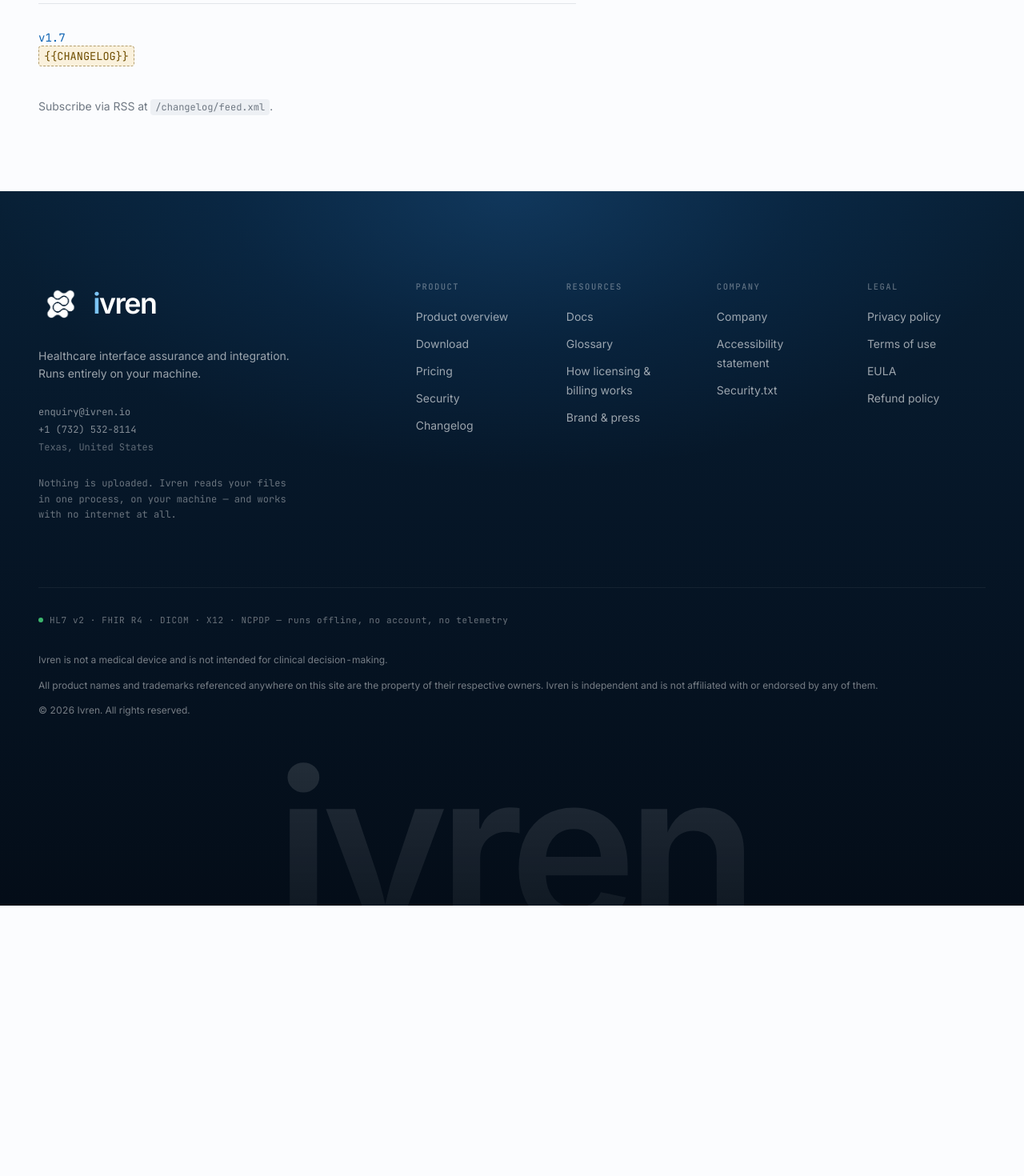
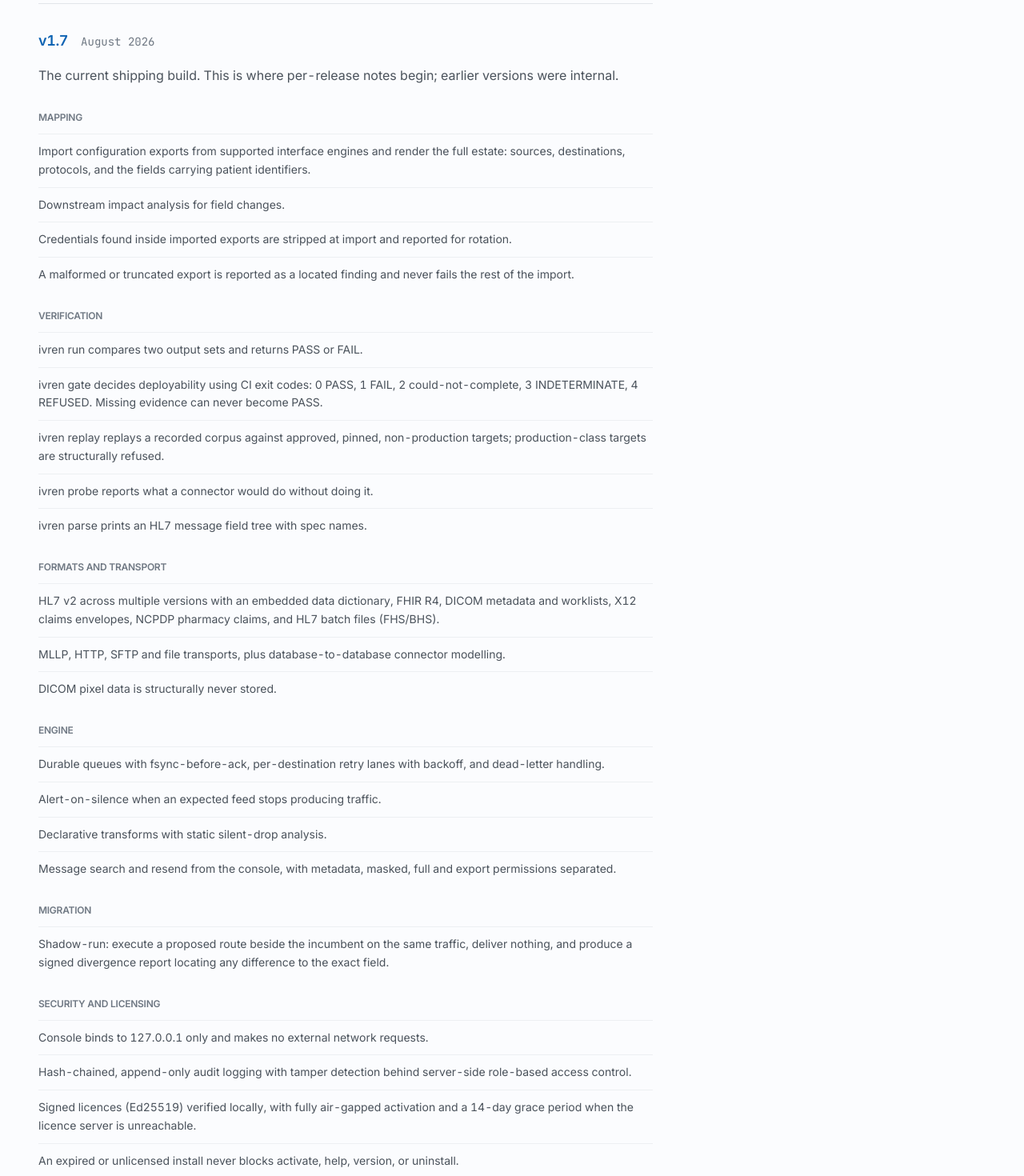
Before and after one commit to tonimnim/ivren.io-web, a Next.js app: page /changelog in a window 1280 px wide. Shown: the part 480-1950 px from the top of the page at 80% size. Before the commit the page ends 1612 px from the top, so only its background shows below. Built offline with nearby package versions, Linux system fonts and the light colour scheme.

Commit message:
Replace all placeholders with real content

```diff
--- a/src/app/brand/page.tsx
+++ b/src/app/brand/page.tsx
@@ -2,7 +2,7 @@
 import Image from "next/image";
 import { Section } from "@/components/container";
 import { PageHero } from "@/components/page-hero";
-import { Placeholder } from "@/components/placeholder";
+import { company } from "@/lib/company";
 import { pageMetadata } from "@/lib/seo";
 
 export const metadata: Metadata = pageMetadata({
@@ -99,9 +99,17 @@
           of existing interface engines and running entirely on the
           hospital&rsquo;s own machine.
         </p>
-        <div className="mt-6">
-          <Placeholder>PRESS_PHOTO</Placeholder>
-        </div>
+        <p className="mt-6 max-w-2xl text-sm leading-relaxed text-ink-secondary">
+          Press and analyst enquiries, including requests for additional
+          assets or an interview:{" "}
+          <a
+            href={`mailto:${company.email}`}
+            className="text-accent hover:text-accent-strong"
+          >
+            {company.email}
+          </a>
+          .
+        </p>
       </Section>
     </>
   );
--- a/src/app/changelog/page.tsx
+++ b/src/app/changelog/page.tsx
@@ -1,7 +1,6 @@
 import type { Metadata } from "next";
 import { Section } from "@/components/container";
 import { PageHero } from "@/components/page-hero";
-import { Placeholder } from "@/components/placeholder";
 import { company } from "@/lib/company";
 import { pageMetadata } from "@/lib/seo";
 
@@ -11,6 +10,75 @@
   description:
     "Ivren release notes, newest first — written for the analyst who reads diffs.",
 });
+
+type Release = {
+  version: string;
+  date: string;
+  summary: string;
+  sections: { heading: string; items: string[] }[];
+};
+
+const RELEASES: Release[] = [
+  {
+    version: company.version,
+    date: "August 2026",
+    summary:
+      "The current shipping build. This is where per-release notes begin; earlier versions were internal.",
+    sections: [
+      {
+        heading: "Mapping",
+        items: [
+          "Import configuration exports from supported interface engines and render the full estate: sources, destinations, protocols, and the fields carrying patient identifiers.",
+          "Downstream impact analysis for field changes.",
+          "Credentials found inside imported exports are stripped at import and reported for rotation.",
+          "A malformed or truncated export is reported as a located finding and never fails the rest of the import.",
+        ],
+      },
+      {
+        heading: "Verification",
+        items: [
+          "ivren run compares two output sets and returns PASS or FAIL.",
+          "ivren gate decides deployability using CI exit codes: 0 PASS, 1 FAIL, 2 could-not-complete, 3 INDETERMINATE, 4 REFUSED. Missing evidence can never become PASS.",
+          "ivren replay replays a recorded corpus against approved, pinned, non-production targets; production-class targets are structurally refused.",
+          "ivren probe reports what a connector would do without doing it.",
+          "ivren parse prints an HL7 message field tree with spec names.",
+        ],
+      },
+      {
+        heading: "Formats and transport",
+        items: [
+          "HL7 v2 across multiple versions with an embedded data dictionary, FHIR R4, DICOM metadata and worklists, X12 claims envelopes, NCPDP pharmacy claims, and HL7 batch files (FHS/BHS).",
+          "MLLP, HTTP, SFTP and file transports, plus database-to-database connector modelling.",
+          "DICOM pixel data is structurally never stored.",
+        ],
+      },
+      {
+        heading: "Engine",
+        items: [
+          "Durable queues with fsync-before-ack, per-destination retry lanes with backoff, and dead-letter handling.",
+          "Alert-on-silence when an expected feed stops producing traffic.",
+          "Declarative transforms with static silent-drop analysis.",
+          "Message search and resend from the console, with metadata, masked, full and export permissions separated.",
+        ],
+      },
+      {
+        heading: "Migration",
+        items: [
+          "Shadow-run: execute a proposed route beside the incumbent on the same traffic, deliver nothing, and produce a signed divergence report locating any difference to the exact field.",
+        ],
+      },
+      {
+        heading: "Security and licensing",
+        items: [
+          "Console binds to 127.0.0.1 only and makes no external network requests.",
+          "Hash-chained, append-only audit logging with tamper detection behind server-side role-based access control.",
+          "Signed licences (Ed25519) verified locally, with fully air-gapped activation and a 14-day grace period when the licence server is unreachable.",
+          "An expired or unlicensed install never blocks activate, help, version, or uninstall.",
+        ],
+      },
+    ],
+  },
+];
 
 export default function ChangelogPage() {
   return (
@@ -22,21 +90,52 @@
       />
 
       <Section>
-        <div className="max-w-2xl">
-          <div className="border-t border-hairline pt-8">
-            <p className="font-mono text-sm text-accent">
-              v{company.version}
+        <div className="max-w-3xl space-y-16">
+          {RELEASES.map((r) => (
+            <article key={r.version}>
+              <header className="flex flex-wrap items-baseline gap-x-4 gap-y-1 border-t border-hairline pt-8">
+                <h2 className="font-mono text-lg font-medium text-accent">
+                  v{r.version}
+                </h2>
+                <time className="font-mono text-sm text-ink-label">
+                  {r.date}
+                </time>
+              </header>
+
+              <p className="mt-4 text-base leading-relaxed text-ink-secondary">
+                {r.summary}
               </p>
-            <Placeholder as="div">CHANGELOG</Placeholder>
+
+              <div className="mt-8 space-y-8">
+                {r.sections.map((s) => (
+                  <section key={s.heading}>
+                    <h3 className="text-xs font-semibold tracking-[0.14em] text-ink-label uppercase">
+                      {s.heading}
+                    </h3>
+                    <ul className="mt-3 space-y-2.5">
+                      {s.items.map((item) => (
+                        <li
+                          key={item}
+                          className="border-t border-hairline-soft pt-2.5 text-sm leading-relaxed text-ink-secondary"
+                        >
+                          {item}
+                        </li>
+                      ))}
+                    </ul>
+                  </section>
+                ))}
               </div>
-          <p className="mt-10 text-sm text-ink-label">
+            </article>
+          ))}
+        </div>
+
+        <p className="mt-14 max-w-3xl border-t border-hairline pt-6 text-sm text-ink-label">
           Subscribe via RSS at{" "}
           <code className="rounded bg-surface-2 px-1.5 py-0.5 font-mono text-xs">
             /changelog/feed.xml
           </code>
           .
         </p>
-        </div>
       </Section>
     </>
   );
--- a/src/app/company/page.tsx
+++ b/src/app/company/page.tsx
@@ -1,7 +1,6 @@
 import type { Metadata } from "next";
 import { Section } from "@/components/container";
 import { PageHero } from "@/components/page-hero";
-import { Placeholder } from "@/components/placeholder";
 import { company } from "@/lib/company";
 import { pageMetadata } from "@/lib/seo";
 
@@ -23,7 +22,28 @@
 
       <Section>
         <div className="max-w-2xl space-y-5 text-base leading-relaxed text-ink-secondary">
-          <Placeholder as="div">COMPANY_BLURB</Placeholder>
+          <p>
+            Every hospital runs on interfaces. Orders, admissions, results,
+            and charges move between clinical systems as HL7, FHIR, DICOM,
+            X12, and NCPDP messages, around the clock, largely unwatched.
+            The teams responsible for them are small, and the tooling they
+            inherited was built to move messages — not to explain them.
+          </p>
+          <p>
+            Ivren exists because that gap is where the expensive failures
+            live. A field changes and three systems downstream break. A feed
+            goes quiet and nobody notices until someone asks where their
+            results went. A migration gets deferred for years because no
+            one can prove it is safe.
+          </p>
+          <p>
+            So we built the tool we wanted: it reads the configuration your
+            engine already has, shows you the estate as it actually is,
+            proves a change is safe before it ships, and runs entirely on
+            your own machine — no account, no upload, no telemetry. That
+            last constraint is not a feature we added. It is the premise we
+            started from.
+          </p>
           <p className="border-t border-hairline pt-6 font-mono text-sm text-ink">
             &ldquo;We do not claim what we cannot prove. If you catch this
             site saying something the product can&rsquo;t do, we want to
--- a/src/app/docs/importing-your-estate/page.tsx
+++ b/src/app/docs/importing-your-estate/page.tsx
@@ -1,5 +1,4 @@
 import type { Metadata } from "next";
-import { Placeholder } from "@/components/placeholder";
 
 export const metadata: Metadata = { title: "Importing your estate" };
 
@@ -16,12 +15,14 @@
       <h2 id="supported-engines">Supported engines</h2>
       <p>
         Ivren imports configuration exports from supported interface
-        engines. The console lists exactly which engines and export formats
-        the build you are running can read, and additional engines are being
-        added.
+        engines. Rather than list them here, where the page would drift out
+        of date, the console names every engine and export format the build
+        you are running can read — open it and the import screen tells you
+        exactly what it accepts.
       </p>
       <p>
-        Currently supported: <Placeholder>SUPPORTED_ENGINES</Placeholder>
+        If your engine is not listed in your build, send us a sample export
+        and we will tell you plainly whether Ivren can read it.
       </p>
 
       <h2 id="exporting">Exporting from your engine</h2>
--- a/src/components/placeholder.tsx
+++ /dev/null
@@ -1,14 +0,0 @@
-export function Placeholder({
-  children,
-  as = "span",
-}: {
-  children: string;
-  as?: "span" | "div";
-}) {
-  const Tag = as;
-  return (
-    <Tag className="inline-flex max-w-full items-center gap-1 break-all rounded border border-dashed border-warn/50 bg-warn-soft px-1.5 py-0.5 font-mono text-[0.85em] text-warn">
-      {`{{${children}}}`}
-    </Tag>
-  );
-}
```
Lines whose indentation alone changed are shown as unchanged.
